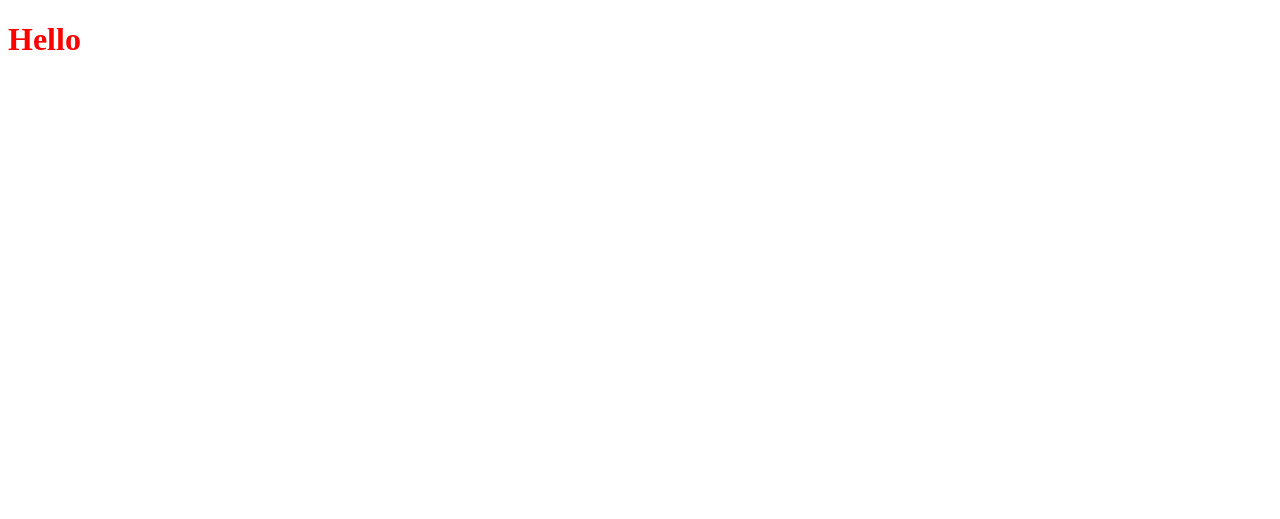
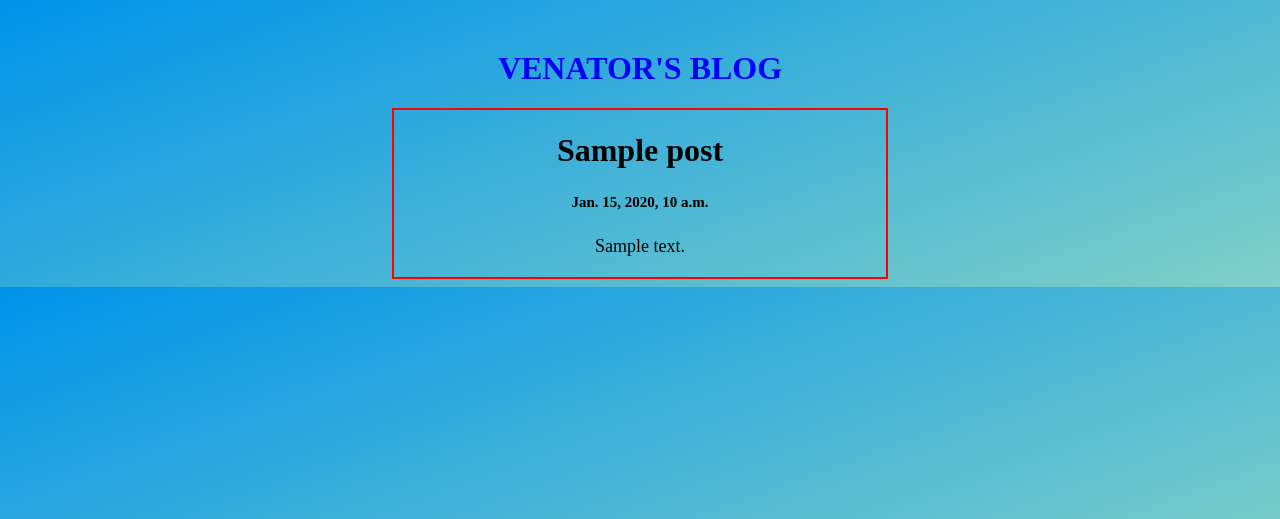
Before and after one commit to VitaliiFedin/Django_Blog, a Django app: page / in a window 1280 px wide. Before the commit the part shown is almost empty. Shown: the top 519 px of the page. Run offline with Django 3.2, Linux system fonts and the light colour scheme; tables that the repository leaves empty hold one stand-in row (values such as "Sample post").

Commit message:
add links

```diff
--- a/blog/posts/models.py
+++ b/blog/posts/models.py
@@ -3,5 +3,5 @@ from datetime import datetime
 # Create your models here.
 class Posts(models.Model):
     title=models.CharField(max_length=50)
-    text=models.CharField(max_length=100)
+    text=models.CharField(max_length=100000)
     created=models.DateTimeField(default=datetime.now,blank=True)
--- a/blog/posts/static/posts/css/posts.css
+++ b/blog/posts/static/posts/css/posts.css
@@ -1,3 +1,37 @@
-h1 {
-    color: red;
+body {
+    padding-left: 30%;
+    padding-right: 30%;
+    margin-top: 50px;
+    background-color: #0093E9;
+    background-image: linear-gradient(160deg, #0093E9 0%, #80D0C7 100%);
+
 }
+p {
+    margin: 10px;
+	padding: 0 0 10px 0;
+    text-align: center;
+}
+.text{
+    border: 2px solid red;
+    margin-top: 10px;
+    text-align: center;
+    padding-left: 20%;
+    padding-right: 20%;
+}
+p {
+    font-size: 18px;
+}
+h5 {
+    font-size: 15px;
+}
+.top {
+    color: blue;
+    text-align: center;
+}
+a{
+    color: black;
+    text-decoration: none;
+}
+a:hover{
+    color: purple;
+}
--- a/blog/posts/templates/posts/index.html
+++ b/blog/posts/templates/posts/index.html
@@ -9,7 +9,19 @@
     <title>Document</title>
     <link rel="stylesheet" href="{% static 'posts/css/posts.css' %}">
 </head>
+
 <body>
-<h1>Hello</h1>
+<div class="top">
+    <h1> VENATOR'S BLOG</h1>
+</div>
+{% for post in posts %}
+<div class="text">
+
+   <a href="/post/{{post.id}}"> <h1>{{post.title}}</h1></a>
+    <h5>{{post.created}}</h5>
+    <p>{{ post.text }}</p>
+</div>
 </body>
+{% endfor %}
+
 </html>
--- a/blog/posts/urls.py
+++ b/blog/posts/urls.py
@@ -2,5 +2,6 @@ from django.urls import path
 from . import views
 
 urlpatterns=[
-    path('',views.index, name='index')
+    path('',views.index, name='index'),
+    path('post/<str:pk>',views.post,name='post'),
 ]
--- a/blog/posts/views.py
+++ b/blog/posts/views.py
@@ -1,5 +1,13 @@
 from django.shortcuts import render
+from .models import Posts
+
 
 # Create your views here.
 def index(request):
-    return render(request,'posts/index.html')
+    posts = Posts.objects.all()
+    return render(request, 'posts/index.html', {'posts': posts})
+
+
+def post(request, pk):
+    posts=Posts.objects.get(id=pk)
+    return render(request,'posts/posts.html',{'post':posts})
```
Also changed, not shown: blog/posts/templates/posts/posts.html (added, +13 -0 lines), blog/posts/migrations/0002_alter_posts_text.py (added).
